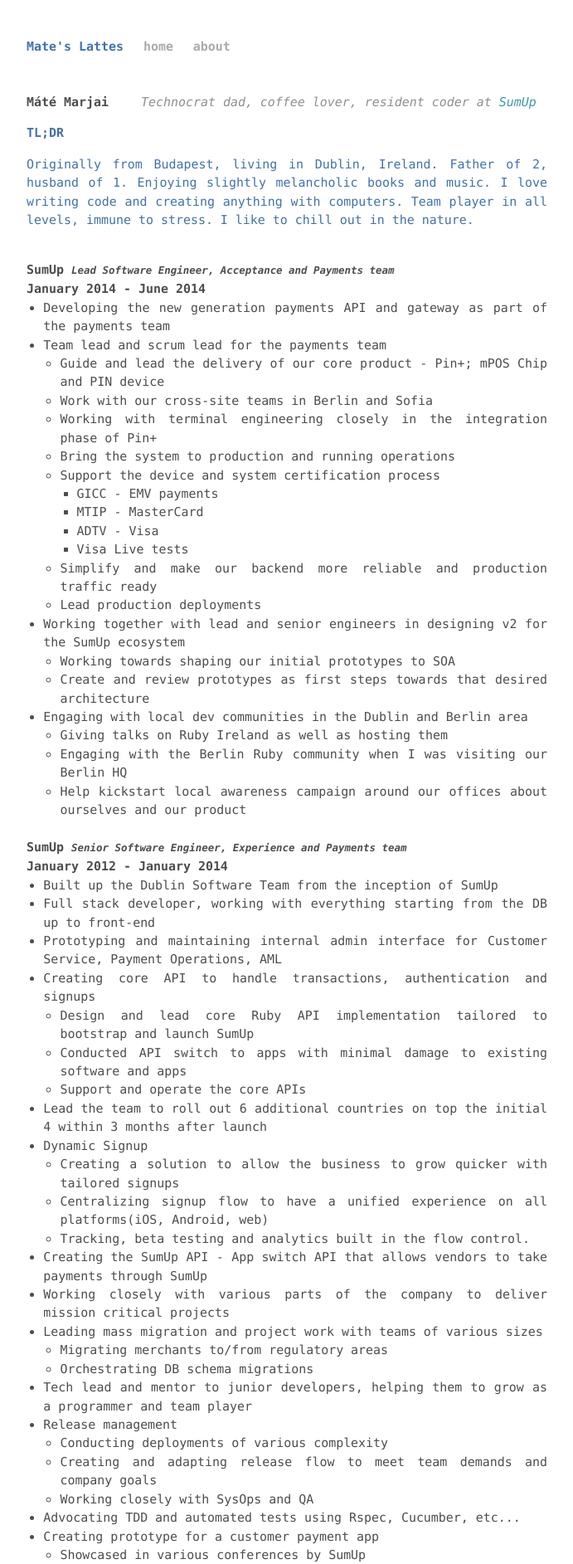
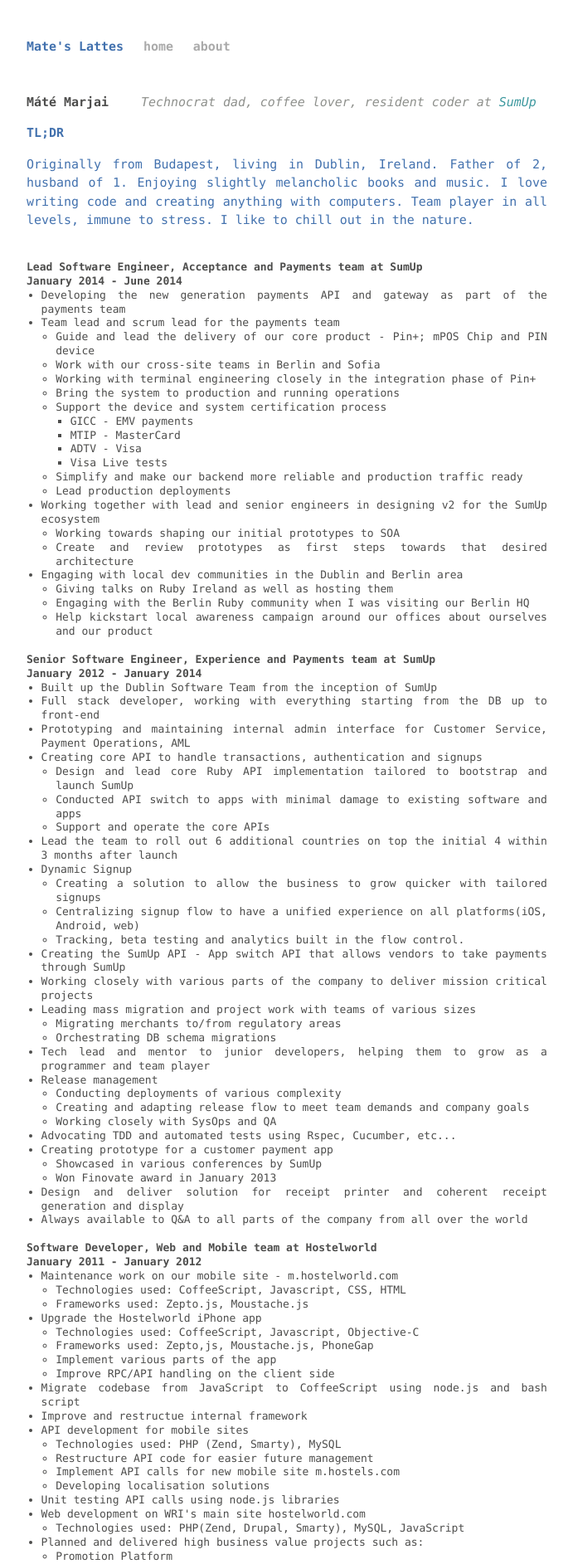
Before and after one commit to marjaimate/marjaimate.github.io, a Jekyll site: the page built from about.html, in a window 1280 px wide. Shown: the top 1885 px of the page at 83% size, without its empty margins (294-985 px from the left). Built offline with Jekyll 4.4.1, drawn with Linux system fonts in a browser that asks for light colours; Markdown is read by kramdown in place of the engine named in the settings; some of the changed text lies outside the part shown.

Commit message:
Cleanup and font sie adjustment

```diff
--- a/about.html
+++ b/about.html
@@ -18,7 +18,7 @@
   </section>
   <br/>
   <section class="resume post">
-    <h3>SumUp <small>Lead Software Engineer, Acceptance and Payments team</small></h3>
+    <h3>Lead Software Engineer, Acceptance and Payments team at SumUp</h3>
     <h4>January 2014 - June 2014</h4>
     <ul>
       <li>Developing the new generation payments API and gateway as part of the payments team</li>
@@ -55,7 +55,7 @@
       </li>
     </ul>
     <br/>
-    <h3>SumUp <small>Senior Software Engineer, Experience and Payments team</small></h3>
+    <h3>Senior Software Engineer, Experience and Payments team at SumUp</h3>
     <h4>January 2012 - January 2014</h4>
     <ul>
       <li>Built up the Dublin Software Team from the inception of SumUp</li>
@@ -103,7 +103,7 @@
       <li>Always available to Q&amp;A to all parts of the company from all over the world</li>
     </ul>
     <br/>
-    <h3>Hostelworld <small>Software Developer, Web and Mobile team</small></h3>
+    <h3>Software Developer, Web and Mobile team at Hostelworld</h3>
     <h4>January 2011 - January 2012</h4>
     <ul>
       <li>Maintenance work on our mobile site - m.hostelworld.com
@@ -160,7 +160,7 @@
     </ul>
 
     <br/>
-    <h3>Full Tilt Poker <small>Web Developer, Cashier team, Payments</small></h3>
+    <h3>Web Developer, Cashier team, Payments at Full Tilt Poker</h3>
     <h4>November 2008 – January 2011</h4>
     <ul>
       <li>Delivered and supported over 50 projects of various complexity (PHP, Javascript/jQuery) </li>
@@ -196,7 +196,7 @@
       <li>On call duties</li>
     </ul>
     <br/>
-    <h3>Szoftver Szerviz Iroda <small>Web Developer/Co-Owner</small></h3>
+    <h3>Web Developer/Co-Owner - Szoftver Szerviz Iroda</h3>
     <h4>February 2006 – April 2008</h4>
     <p>
       Family business with my father, helping small businesses with invoicing and accounting solutions. Doing web development contracts from time to time.
@@ -208,7 +208,7 @@
     </ul>
   </section>
   <br/>
-  <section class="key-strength">
+  <section class="key-strength resume">
     <h3>Key Strength</h3>
     <p>
       Ruby(vanilla Ruby, Rails, Sinatra, Grape), JavaScript, CoffeeScript, Erlang, Bash/Shell, CSS, PHP, PostgreSQL, MySQL, RIAK, Redis, Java, C/C++
--- a/css/main.css
+++ b/css/main.css
@@ -188,3 +188,9 @@
 .post pre.terminal code {
   background-color: #333;
 }
+
+/* Resume */
+.resume {
+  font-size: 13px;
+  line-height: 1.3;
+}
```
